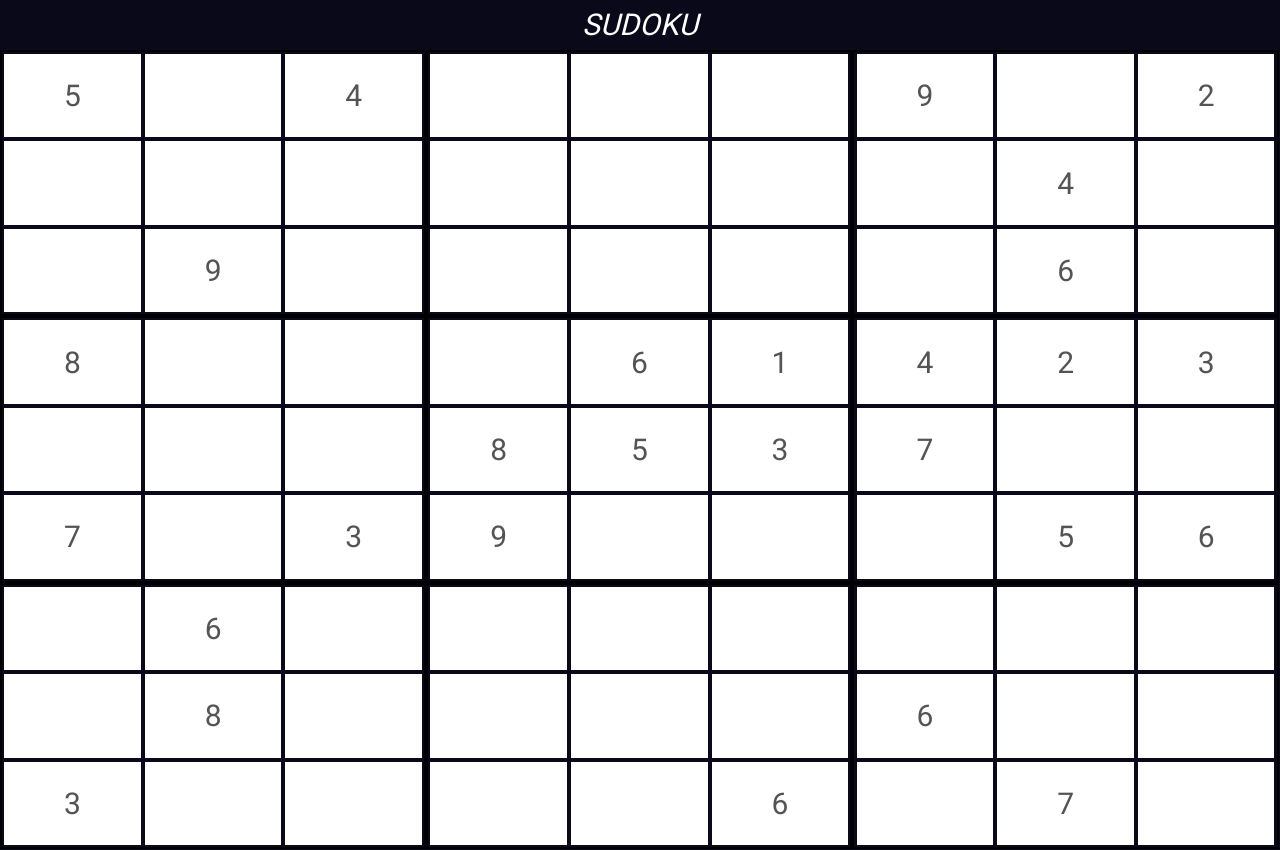
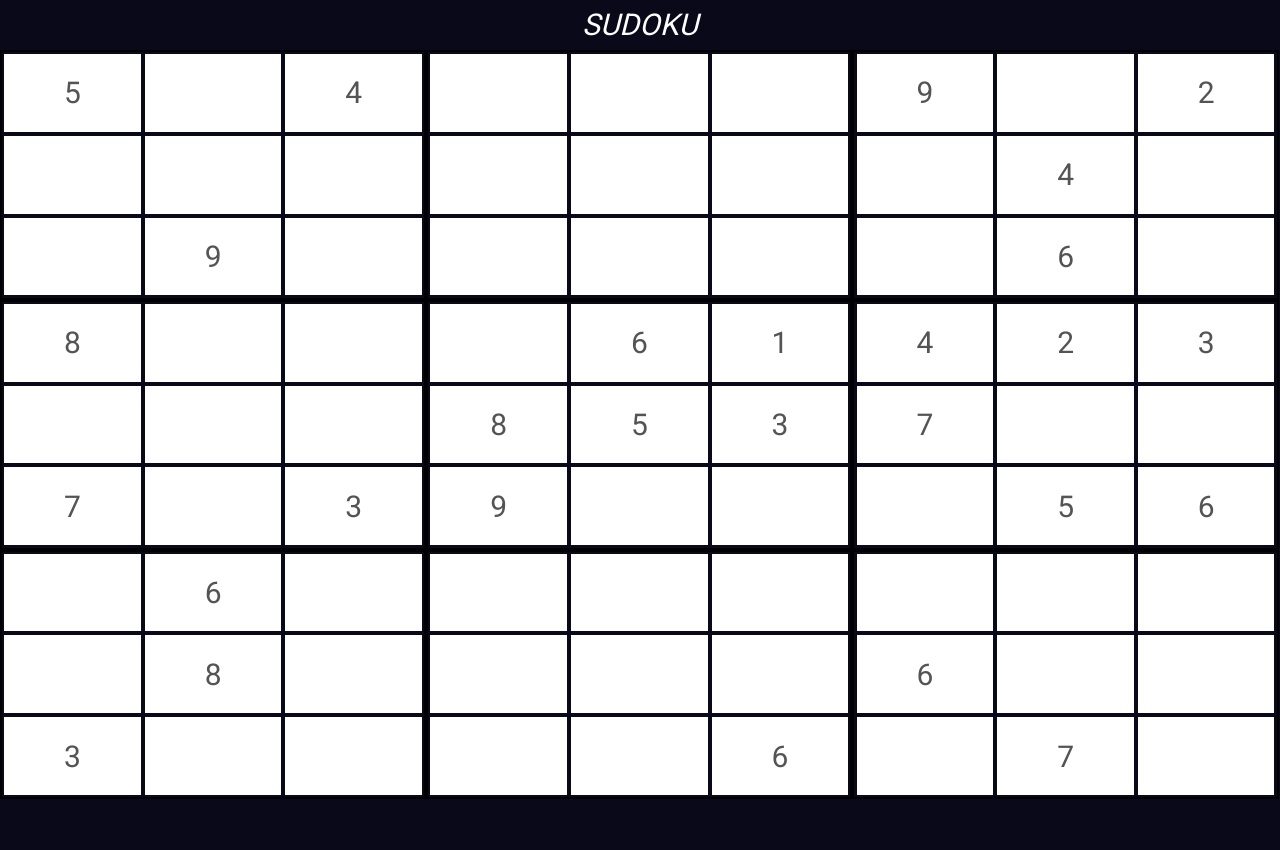
Before and after one commit to doobix/sudoku, a website: page index.html in a window 1280 px wide. After the commit the page ends 800 px from the top, so only its background shows below. Drawn offline with nearby package versions, Linux system fonts and the light colour scheme.

Commit message:
(feat) make sudoku board fit in browser window

```diff
--- a/index.html
+++ b/index.html
@@ -9,11 +9,15 @@
 </head>
 <body>
   <div id="wrapper">
-    <h2>Sudoku</h2>
+    <h2 id="title">Sudoku</h2>
     <div id="sudokuBoard"></div>
   </div>
   <script type="text/javascript">
   var sudokuBoard = new Sudoku();
+
+  // Make sudoku board fit in browser window
+  var sudokuHeight = $("body").innerHeight() - $("#title").outerHeight();
+  $("#sudokuBoard").innerHeight(sudokuHeight);
   </script>
 </body>
 </html>
--- a/sass/_main.scss
+++ b/sass/_main.scss
@@ -14,7 +14,7 @@ body {
   font-family: 'Roboto', sans-serif;
 }
 h2 {
-  margin: 10px 0;
+  padding: 10px 0;
   font-size: 30px;
   font-style: italic;
   text-transform: uppercase;
```
Also changed, not shown: css/style.css.
